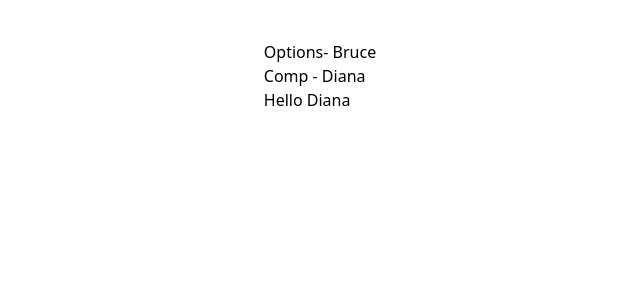
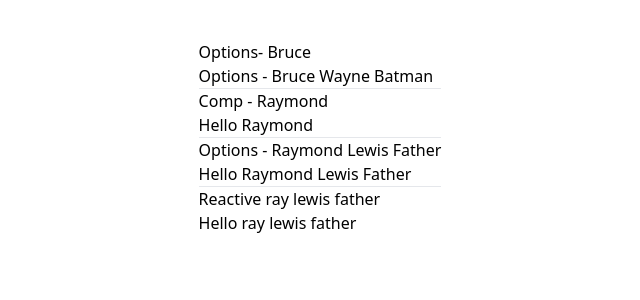
Before and after one commit to l1keafox/helloVue, a Vue app: page / in a window 1280 px wide. Shown: the top 300 px of the page, without its empty margins (320-960 px from the left). Built offline with nearby package versions, Linux system fonts and the light colour scheme.

Commit message:
reactive

```diff
--- a/src/components/Data.vue
+++ b/src/components/Data.vue
@@ -1,31 +1,54 @@
 <template>
     <div>
         <h2> Options- {{o_firstName}}</h2>
-        <h2> Comp - {{c_firstName}}</h2>
+        <h2> Options - {{o_firstName}} {{o_lastName}} {{o_heroName}}</h2>
+        <hr/>
+        <h2> Comp - {{firstName}}</h2>
         <h3> {{greet}}</h3>
+        <hr/>
+        <h2> Options - {{firstName}} {{lastName}} {{heroName}}</h2>
+        <h3> {{greetHero}}</h3>
+        <hr/>
+        <h2> Reactive {{state.first}} {{state.last}} {{state.hero}}</h2>
+        <h2> {{reactiveGreet}}</h2>
     </div>
 </template>
 
 <script>
-import{ ref } from 'vue';
+import{ ref,reactive } from 'vue';
     export default {
         name:"DataVue",
         setup(){
             // ref is a function reactive/reuseable object that is holding this internal value.
             // Comp is a lot more like react and using ref like useState.
 
-            const thisName = ref('Raymond');
-            thisName.value = "Diana";
-            const greet = `Hello ${thisName.value}`
-            console.log('thisName',thisName);
+            const state = reactive({
+                first:"ray",
+                last:"lewis",
+                hero:"father"
+            }); // Accpets object
+
+            const firstName = ref('Raymond');
+            const lastName = ref('Lewis');
+            const heroName = ref('Father');
+            const greet = `Hello ${firstName.value}`
+            const greetHero = `Hello ${firstName.value} ${lastName.value} ${heroName.value}`
+            const reactiveGreet = `Hello ${state.first} ${state.last} ${state.hero} `;
             return {
-                c_firstName : thisName,
-                greet
+                firstName,
+                lastName,
+                heroName,
+                greet,
+                greetHero,
+                state,
+                reactiveGreet
             }
         },
         data(){
             return{
-                o_firstName:'Bruce'
+                o_firstName:'Bruce',
+                o_lastName:'Wayne',
+                o_heroName:'Batman'
             }
         }
     }
```
Also changed, not shown: src/App.vue (+9 -0 lines).
